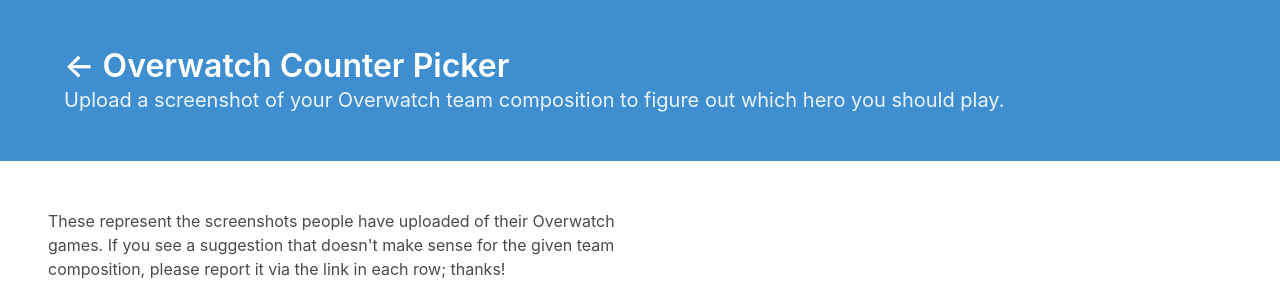
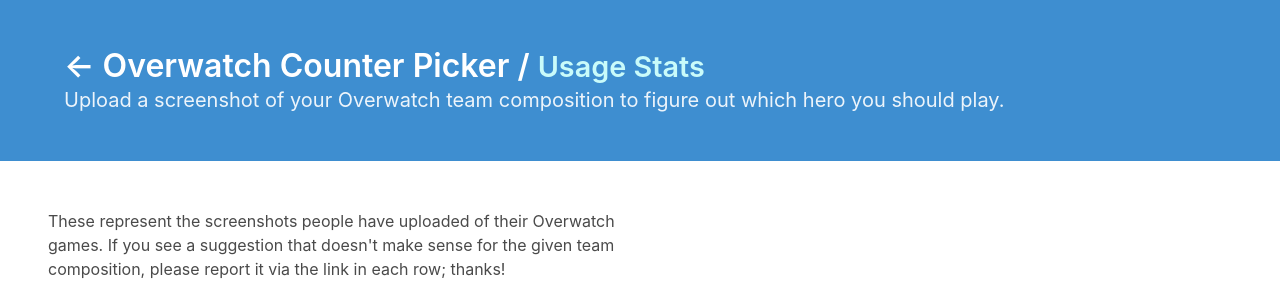
Before and after one commit to cheshire137/overwatch-counter-picker, a Flask app: page /stats in a window 1280 px wide. Shown: the top 305 px of the page. Run offline with Flask 2, Linux system fonts and the light colour scheme; data that the repository does not hold is empty; some libraries are stand-ins or nearby versions.

Commit message:
Show page title in header

```diff
--- a/src/web/static/style.css
+++ b/src/web/static/style.css
@@ -259,3 +259,8 @@
     max-width: 800px;
   }
 }
+
+.title .page-title {
+  color: #c9fbfa;
+  font-size: 90%;
+}
--- a/src/web/templates/pick.html
+++ b/src/web/templates/pick.html
@@ -16,7 +16,8 @@
           View stats
         </a>
         <h1 class="title">
-          <a href="/">&larr; Overwatch Counter Picker</a>
+          <a href="/">&larr; Overwatch Counter Picker</a> /
+          <span class="page-title">Hero Suggestion</span>
         </h1>
         <p class="subtitle">
           Upload a screenshot of your Overwatch team composition to figure
--- a/src/web/templates/stats.html
+++ b/src/web/templates/stats.html
@@ -14,7 +14,8 @@
     <div class="hero-body">
       <div class="container">
         <h1 class="title">
-          <a href="/">&larr; Overwatch Counter Picker</a>
+          <a href="/">&larr; Overwatch Counter Picker</a> /
+          <span class="page-title">Usage Stats</span>
         </h1>
         <p class="subtitle">
           Upload a screenshot of your Overwatch team composition to figure
```
